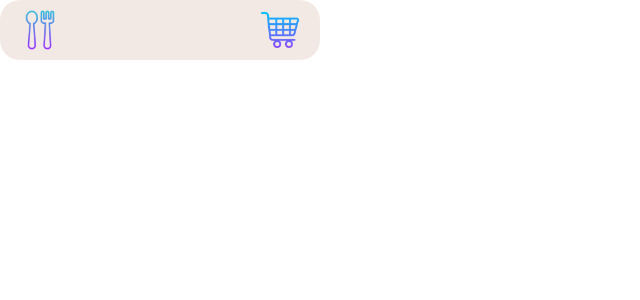
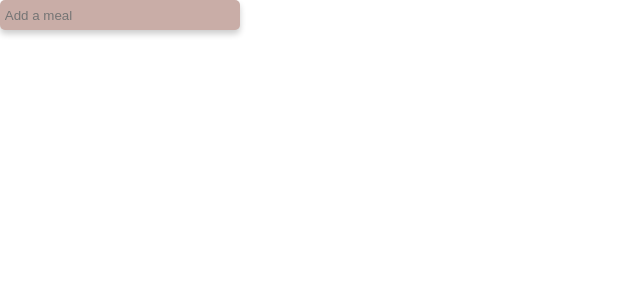
Before and after one commit to Euge-Saravia/MyMenu-frontend, a React (Vite) app: page / in a window 1280 px wide. Shown: the top 300 px of the page, without its empty margins (0-640 px from the left). Built offline with nearby package versions, Linux system fonts and the light colour scheme.

Commit message:
Create input

```diff
--- /dev/null
+++ b/src/components/labels/Field.jsx
@@ -0,0 +1,28 @@
+import "./field.scss";
+import PropTypes from "prop-types";
+
+const Field = ({ name, placeholder, value, type, error }) => {
+  return (
+    <div>
+      {/* <label htmlFor="Name"></label> */}
+      <input
+        className="addInput"
+        type={type}
+        name={name}
+        placeholder={placeholder}
+        value={value}
+      />
+      {error && <p className="invalidInputText">{error}</p>}
+    </div>
+  );
+};
+
+Field.propTypes = {
+  name: PropTypes.string,
+  placeholder: PropTypes.string,
+  value: PropTypes.string,
+  type: PropTypes.string,
+  error: PropTypes.error,
+};
+
+export default Field;
--- /dev/null
+++ b/src/components/labels/field.scss
@@ -0,0 +1,11 @@
+@import "../../../styles.scss";
+
+.addInput {
+    background-color: #C9ADA7;
+    border: none;
+    border-radius: 5px;
+    width: 15rem;
+    height: 1.875rem;
+    padding: 0 0.3rem;
+    box-shadow: 0px 4px 6px rgba(0, 0, 0, 0.2);
+}
--- a/src/pages/Home.jsx
+++ b/src/pages/Home.jsx
@@ -1,9 +1,10 @@
-import Navbar from "../components/navBar/NavBar";
+import Field from "../components/labels/Field";
+
 
 const Home = () => {
   return (
     <div>
-      <Navbar />
+      <Field name="Meal" type="text" placeholder="Add a meal" />
     </div>
   );
 };
```
